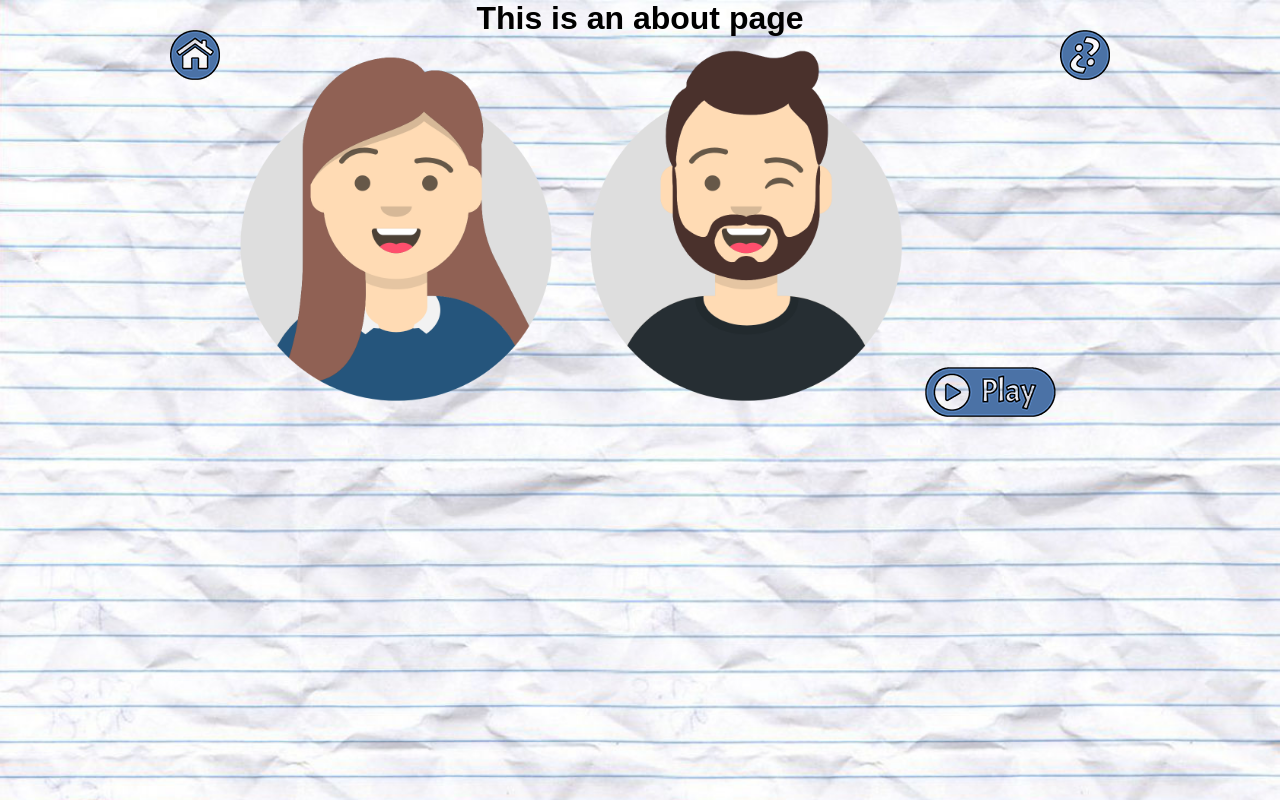
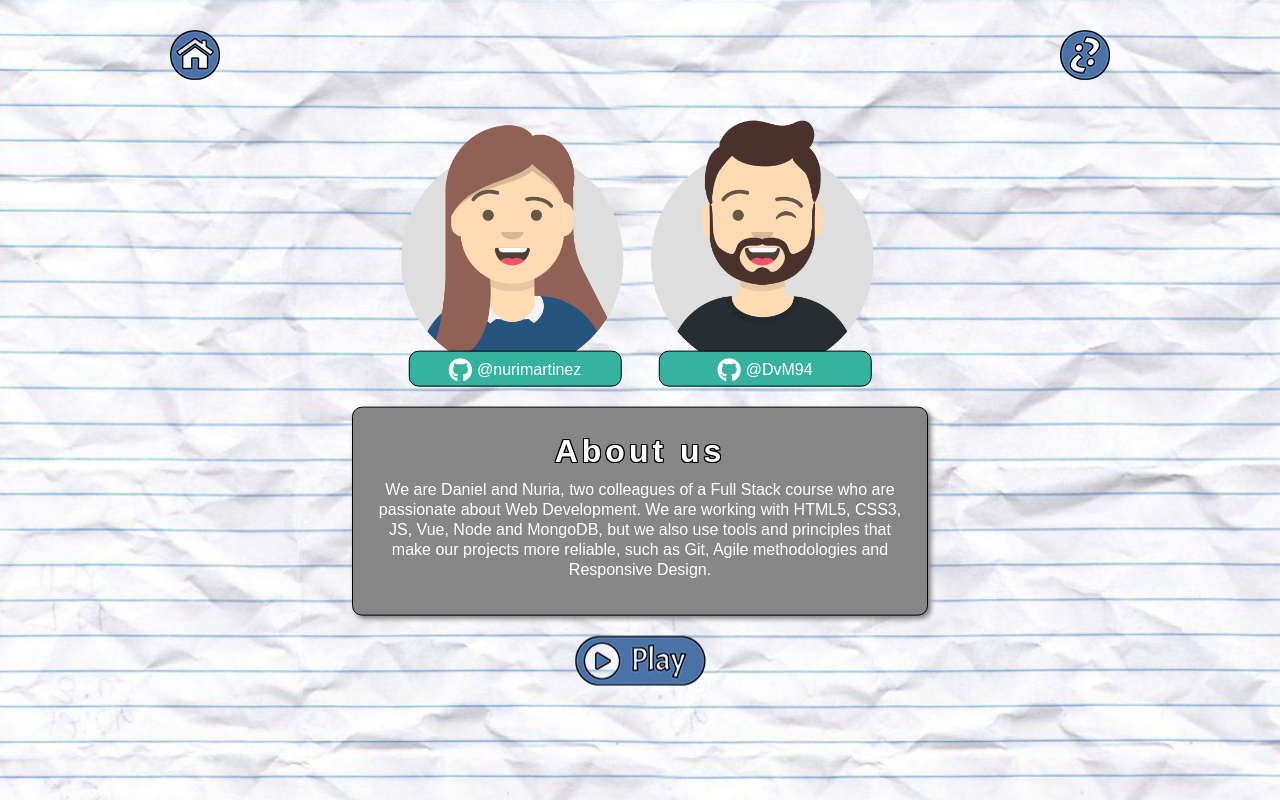
Before and after one commit to DvM94/trivial, a Vue app: page /about in a window 1280 px wide. Built offline with nearby package versions, Linux system fonts and the light colour scheme.

Commit message:
About con estilos CSS

```diff
--- a/src/views/About.vue
+++ b/src/views/About.vue
@@ -1,32 +1,156 @@
 <template>
-  <div class="about">
-    <h1>This is an about page</h1>
-    <img alt="Nuria" src="/img/nuria.png" class="logo">
-    <img alt="Dani" src="/img/dani.png" class="logo">
-    <router-link to="/game"><img alt="Vue logo" src="/img/play.png" @mouseover="hover($event,'/img/play2.png')" @mouseout="hover($event,'/img/play.png')"></router-link>
+  <div class="about center">
+    <div class="avatares">
+      <div class="avatar">
+        <img alt="Nuria" src="/img/nuria.png" class="logo" />
+        <div class="link">
+          <a href="https://github.com/nurimartinez" target="_blank">
+            <i class="fab fa-github"></i>
+            <p>@nurimartinez</p>
+          </a>
+        </div>
+      </div>
+      <div class="avatar">
+        <img alt="Dani" src="/img/dani.png" class="logo" />
+        <div class="link">
+          <a href="https://github.com/DvM94" target="_blank">
+            <i class="fab fa-github"></i>
+            <p>@DvM94</p>
+          </a>
+        </div>
+      </div>
+    </div>
+    <div class="card">
+      <p class="about-title">About us</p>
+      <p class="about-text">
+        We are Daniel and Nuria, two colleagues of a Full Stack course who are
+        passionate about Web Development. We are working with HTML5, CSS3, JS,
+        Vue, Node and MongoDB, but we also use tools and principles that make
+        our projects more reliable, such as Git, Agile methodologies and
+        Responsive Design.
+      </p>
+    </div>
+    <router-link to="/game"
+      ><img
+        alt="Vue logo"
+        src="/img/play.png"
+        @mouseover="hover($event, '/img/play2.png')"
+        @mouseout="hover($event, '/img/play.png')"
+    /></router-link>
   </div>
 </template>
 
 <script>
+export default {
+  name: "About",
+  components: {},
+  setup() {
+    const hover = (e, link) => (e.target.src = link);
 
-export default {
-  name: 'About',
-  components: {
+    return {
+      hover,
+    };
   },
-  setup(){
+};
+</script>
 
-    const hover = (e,link) => e.target.src = link
+<style lang="scss" scoped>
+.about {
+  width: 60%;
+  max-width: 900px;
+}
+.avatares {
+  width: 100%;
+  display: flex;
+  justify-content: center;
+  align-items: center;
+}
+.avatar {
+  width: 47%;
+  max-width: 250px;
+  position: relative;
 
-    return{
-      hover
+  .link {
+    cursor: pointer;
+    width: 85%;
+    position: absolute;
+    padding: 6px 10px 4px 10px;
+    border-radius: 10px;
+    border: 1px solid black;
+    background-color: #36b39e;
+    bottom: 0;
+    left: 50%;
+    transform: translateX(-50%);
+
+    a {
+      text-decoration: none;
+      display: flex;
+      justify-content: center;
+      align-items: center;
+
+      .fa-github {
+        margin: 0 5px 0 0;
+        color: white;
+        font-size: 1.5rem;
+      }
+
+      p {
+        color: white;
+      }
     }
   }
 }
-</script>
 
-<style lang="scss" scoped>
-.logo{
-  width: 30%;
-  max-width: 350px;
+.card {
+  width: 75%;
+  background-color: rgb(136, 135, 135);
+  box-shadow: 3px 3px 5px gray;
+  border: 1px solid black;
+  border-radius: 10px;
+  margin: 20px auto;
+  padding: 25px 15px;
+}
+
+.about-title {
+  font-size: 2rem;
+  font-weight: 700;
+  color: white;
+  text-shadow: 1px 0 0 #000, -1px 0 0 #000, 0 1px 0 #000, 0 -1px 0 #000,
+    1px 1px #000, -1px -1px 0 #000, 1px -1px 0 #000, -1px 1px 0 #000;
+  text-align: center;
+  letter-spacing: 4px;
+}
+
+.about-text {
+  margin: 10px;
+  text-align: center;
+  font-weight: 500;
+  color: white;
+  line-height: 20px;
+}
+
+@media (max-width: 600px) {
+  .about {
+    width: 85%;
+  }
+
+  .link {
+    font-size: 0.8rem;
+  }
+
+  .card {
+    width: 90%;
+    padding: 15px 10px;
+  }
+
+  .about-title {
+    font-size: 2rem;
+  }
+
+  .about-text {
+    color: white;
+    line-height: 17px;
+    font-size: 0.8rem;
+  }
 }
 </style>
```
Also changed, not shown: public/img/github.png (added).
